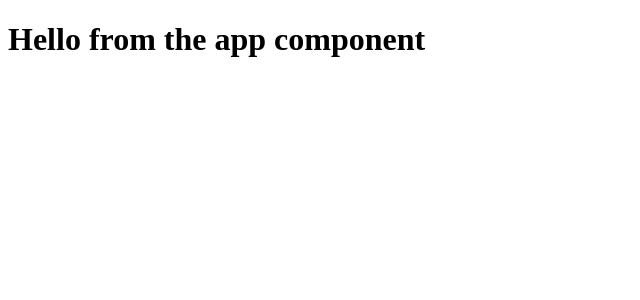
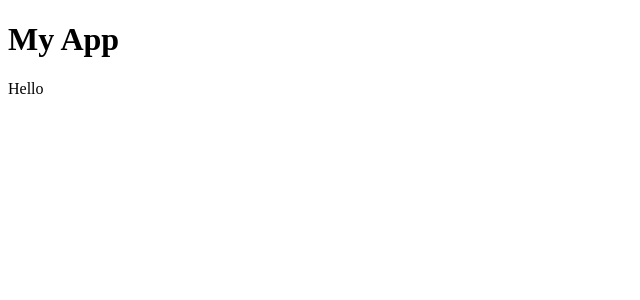
Before and after one commit to acipo1096/react_front_to_back, a React (Create React App) app: page / in a window 1280 px wide. Shown: the top 300 px of the page, without its empty margins (0-640 px from the left). Built offline with nearby package versions, Linux system fonts and the light colour scheme.

Commit message:
completed 'Intro to JSX'

```diff
--- a/src/App.js
+++ b/src/App.js
@@ -1,8 +1,13 @@
 // This is the main app component
+// A fragment is just an empty angle bracket
+
 
 function App() {
     return (
-        <h1>Hello from the app component</h1>
+        <div className="container">
+            <h1>My App</h1>
+            <p>Hello</p>
+        </div>
     )
 }
 
```
